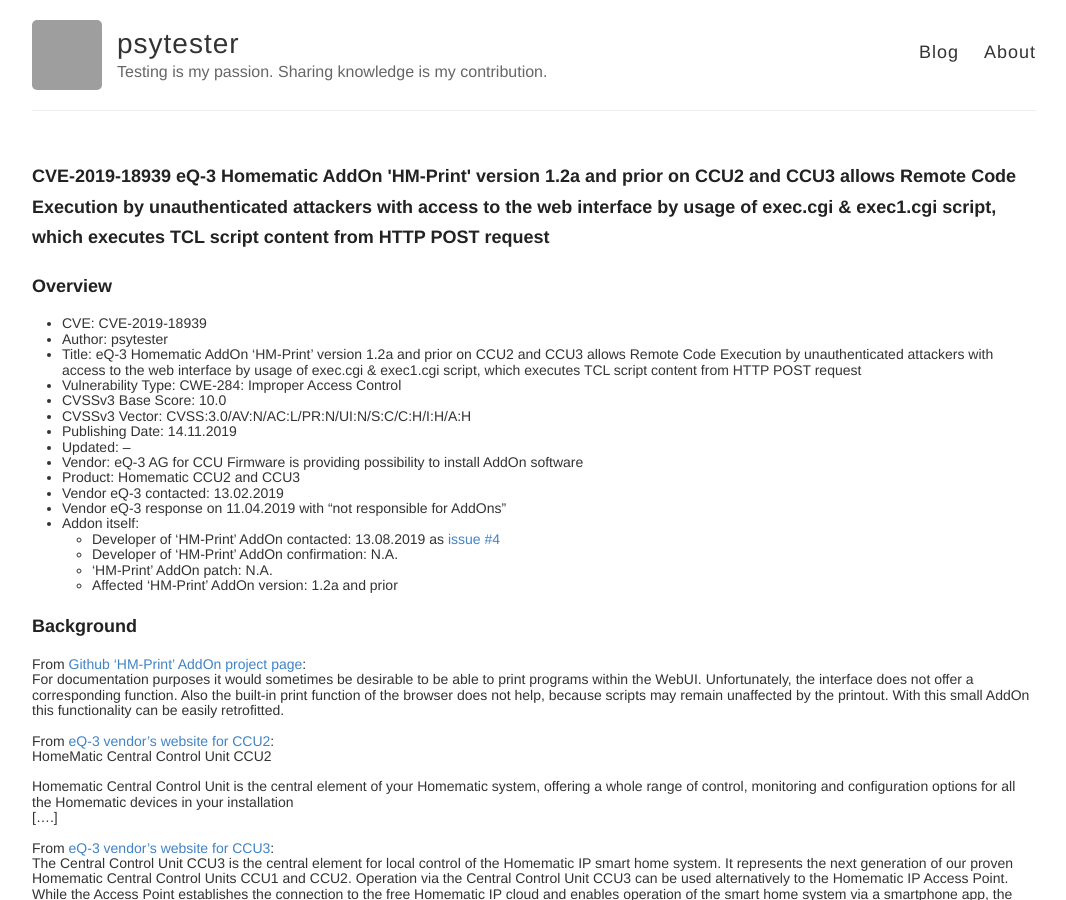
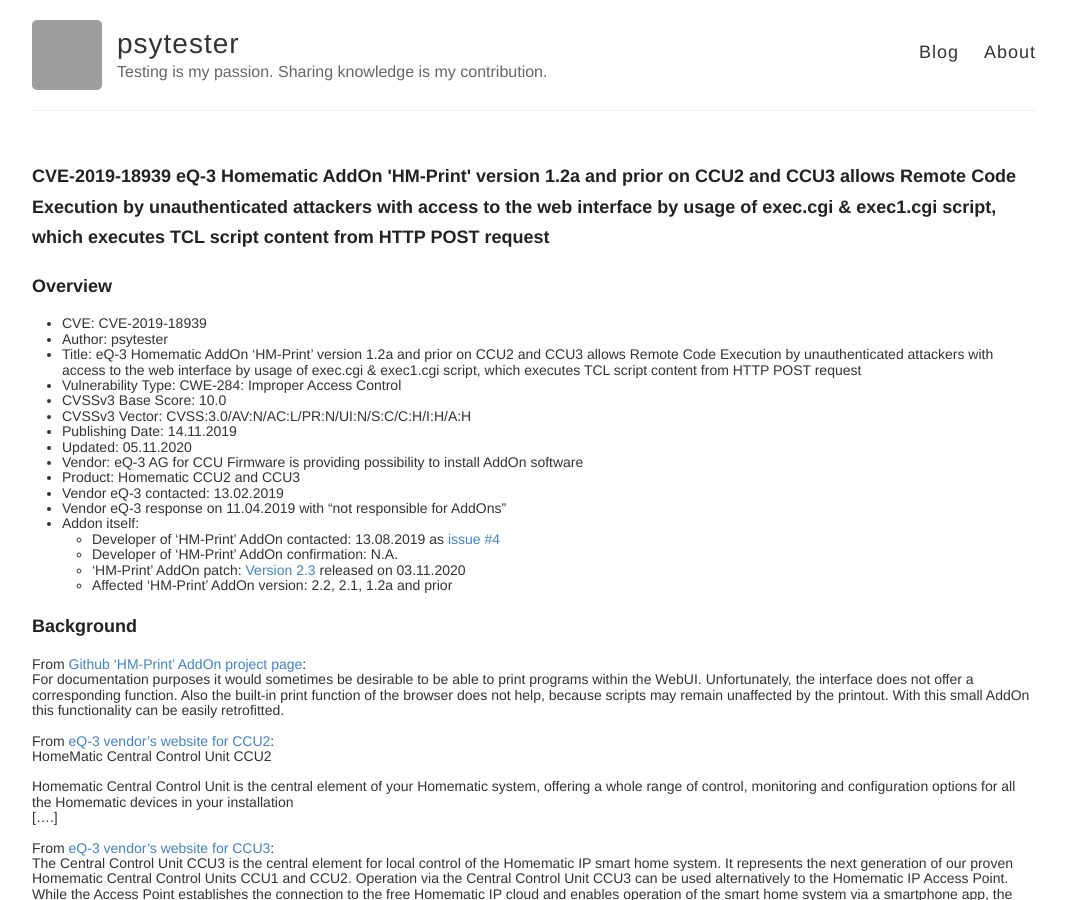
Before and after one commit to psytester/psytester.github.io, a Jekyll site: the page built from _posts/hacking_and_pentests/CVEs/2019-11-13-CVE-2019-18939.md, in a window 1280 px wide and 900 px high. Shown: the whole window, without its empty margins (106-1172 px from the left). Built offline with Jekyll 4.4.1, drawn with Linux system fonts in a browser that asks for light colours; some of the changed text lies outside the part shown; grey boxes are pictures that could not be loaded.

Commit message:
HM-Print AddOn Version 2.3 was released

```diff
--- a/_posts/hacking_and_pentests/CVEs/2019-11-13-CVE-2019-18939.md
+++ b/_posts/hacking_and_pentests/CVEs/2019-11-13-CVE-2019-18939.md
@@ -1,7 +1,7 @@
 ---
 layout: post
 title:  "CVE-2019-18939 eQ-3 Homematic AddOn 'HM-Print' version 1.2a and prior on CCU2 and CCU3 allows Remote Code Execution by unauthenticated attackers with access to the web interface by usage of exec.cgi & exec1.cgi script, which executes TCL script content from HTTP POST request"
-date:   2019-11-14 19:40:00 MEST
+date:   2020-11-05 21:00:00 MET
 author: 'psytester'
 ---
 
@@ -15,7 +15,7 @@
 -	CVSSv3 Base Score: 10.0
 -	CVSSv3 Vector: CVSS:3.0/AV:N/AC:L/PR:N/UI:N/S:C/C:H/I:H/A:H
 - Publishing Date: 14.11.2019
-- Updated: --
+- Updated: 05.11.2020
 - Vendor: eQ-3 AG for CCU Firmware is providing possibility to install AddOn software
 - Product: Homematic CCU2 and CCU3
 - Vendor eQ-3 contacted: 13.02.2019
@@ -23,8 +23,8 @@
 - Addon itself:
   - Developer of 'HM-Print' AddOn contacted: 13.08.2019 as [issue #4](https://github.com/litti/hm-print/issues/4)
   - Developer of 'HM-Print' AddOn confirmation: N.A.
-  - 'HM-Print' AddOn patch: N.A.
-  - Affected 'HM-Print' AddOn version: 1.2a and prior
+  - 'HM-Print' AddOn patch: [Version 2.3](https://github.com/homematic-community/hm-print/releases/tag/2.3) released on 03.11.2020
+  - Affected 'HM-Print' AddOn version: 2.2, 2.1, 1.2a and prior
 
 # Background
 
```
